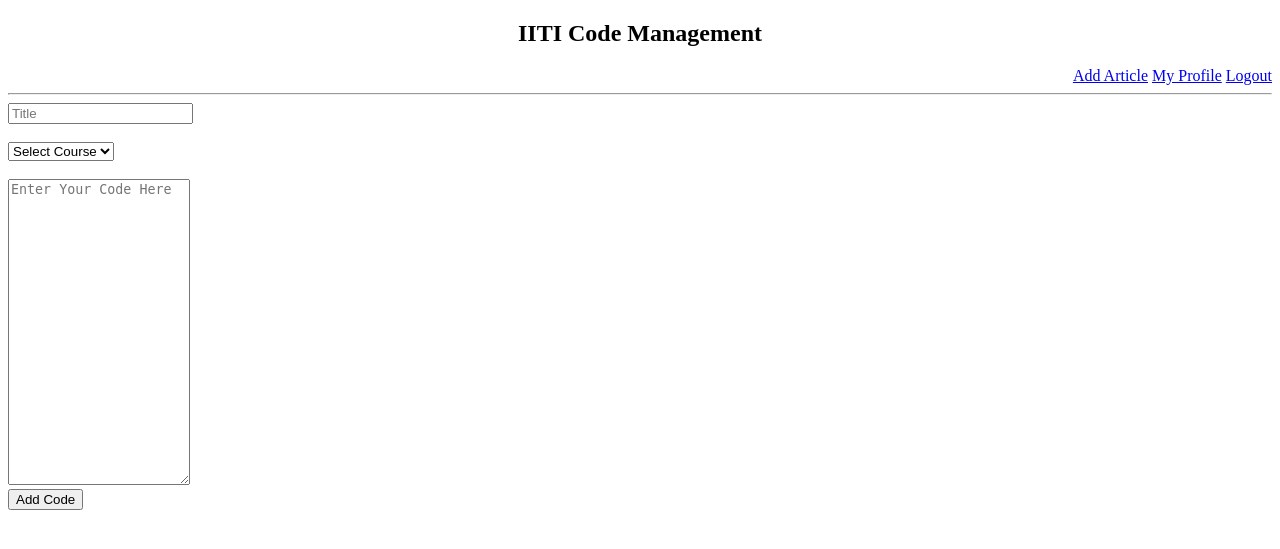
After one commit to sundeshgupta/dbms_project, a Flask app: page /addArticle.html in a window 1280 px wide. The commit adds this page. Shown: the top 549 px of the page. Run offline with Flask 2, Linux system fonts and the light colour scheme; the visitor is signed in with stand-in values (Sample User, id 1).

Commit message:
"minor changes"

```diff
--- a/app.py
+++ b/app.py
@@ -6,6 +6,7 @@ from io import BytesIO
 import numpy as np
 import mysql.connector
 PEOPLE_FOLDER='/home/sundesh/Desktop/dbms_project/'
+GUEST = "guest12345678910"
 app = Flask(__name__)
 app.config['UPLOAD_FOLDER']=PEOPLE_FOLDER
 
@@ -31,7 +32,7 @@ def login():
 
 	if request.method == 'POST':
 		if (request.form['btn']=="Login as guest"):
-			session['inputUsername'] = "guest12345678910"
+			session['inputUsername'] = GUEST
 			return redirect(url_for('main'))
 		elif (request.form['inputUsername'] and request.form['inputPassword']):
 			print(request.form['inputUsername'])
@@ -122,8 +123,8 @@ def signup():
 
 @app.route('/myprofile',methods=['GET','POST'])
 def myprofile():
-	if (session['inputUsername'])=="guest12345678910":
-		return render_template('homepage.html', myprofile_guest = "My Profile not available for guest user!")
+	if (session['inputUsername'])==GUEST:
+		return render_template('homepage.html', myprofile_guest = "This feature is not available for guest user!")
 	args=(session['inputUsername'],)
 	cur.callproc('get_user_data',args)
 	uname=session['inputUsername']
@@ -144,7 +145,15 @@ def myprofile():
 		i=i+1
 	return render_template('myprofile.html',uname=uname,name=name,email=email,phnno1=phnno1,phnno2=phnno2)
 
+@app.route("/addArticle.html", methods = ['GET', 'POST'])
+def addArticle():
+	if (session['inputUsername'])==GUEST:
+		return render_template('homepage.html', myprofile_guest = "This feature is not available for guest user!")
 
+	if request.method == 'POST':
+		print('as')
+
+	return render_template('addArticle.html')
 
 # mydb.close()
 app.secret_key = 'A0Zr98j/3yX R~XHH!jmN]LWX/,?RT'
--- /dev/null
+++ b/templates/addArticle.html
@@ -0,0 +1,31 @@
+<!DOCTYPE html>
+<html>
+    <head>
+        <title>Add Artile</title>
+    </head>
+    <body>
+        <h2 align="center">IITI Code Management</h2>
+
+        <div class="header" align="right">
+          <a href="{{url_for('addArticle')}}">Add Article</a>
+          <a href="{{url_for('myprofile')}}">My Profile</a>
+          <a href="{{ url_for('logout') }}"> Logout</a>
+          <hr size=2>
+        </div>
+        <form class="" action="" method="post">
+            <input type="text" name="inputTitle" placeholder="Title" required>
+            <br><br>
+            <select class="" name="">
+                <option value="">Select Course</option>
+                <option value="">Not available</option>
+                <option value="">CS101</option>
+                <option value="">CS102</option>
+                <option value="">CS103</option>
+            </select>
+            <br><br>
+            <textarea name="inputCode" rows="20" cols="20" placeholder="Enter Your Code Here" required></textarea>
+            <br>
+            <input type="submit" name="submitCode" value="Add Code">
+        </form>
+    </body>
+</html>
--- a/templates/homepage.html
+++ b/templates/homepage.html
@@ -6,7 +6,9 @@
 <h2 align="center">IITI Code Management</h2>
 
 <div class="header" align="right">
-  <a href="{{url_for('myprofile')}}">My Profile</a> <a href="{{ url_for('logout') }}"> Logout</a>
+  <a href="{{url_for('addArticle')}}">Add Article</a>
+  <a href="{{url_for('myprofile')}}">My Profile</a>
+  <a href="{{ url_for('logout') }}"> Logout</a>
   <hr size=2>
 </div>
 
--- a/templates/myprofile.html
+++ b/templates/myprofile.html
@@ -16,6 +16,7 @@
 	Email address: {{email}}<br>
 	Phone No1: {{phnno1}}<br>
 	Phone No2: {{phnno2}} <br>
+    <a href="">My Articles</a>
 </div>
 
 <a href=" {{ url_for('getHomepage') }}">Back</a>
```
